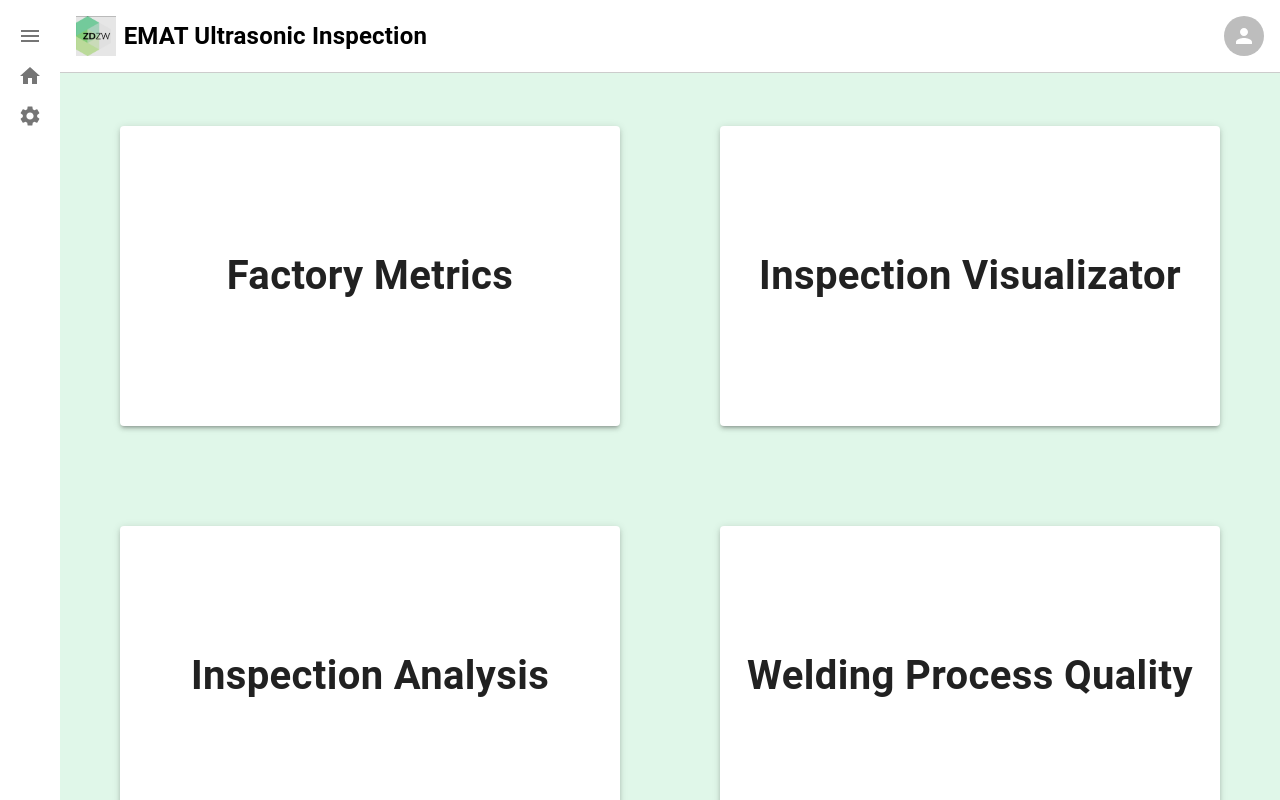
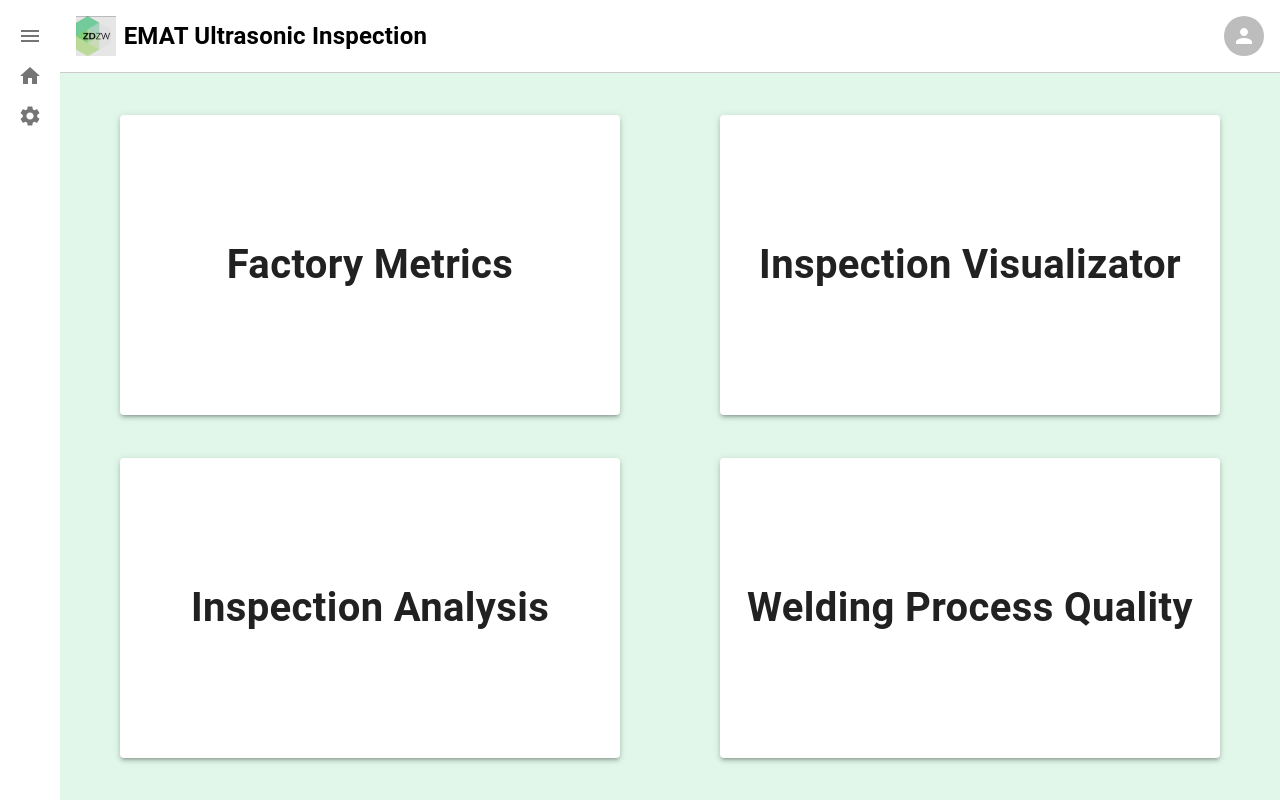
Before and after one commit to miguelmolero/zdzw_client, a React (Vite) app: page /entry-menu in a window 1280 px wide. Built offline with nearby package versions, Linux system fonts and the light colour scheme.

Commit message:
Adjust entry menu centering

```diff
--- a/src/pages/styles/EntryMenuStyles.ts
+++ b/src/pages/styles/EntryMenuStyles.ts
@@ -6,6 +6,8 @@ export const RootEntryContainer = styled(Box)({
     overflow: 'hidden', // Evitar scrollbar
 });
 export const EntryMainContentContainer = styled(Box)({
+    display: 'flex',
+    flexDirection: 'column',
     flexGrow: 1,
     backgroundColor: '#e0f7e9', // Fondo verde suave detrás de las cajas
 });
@@ -14,12 +16,12 @@ export const EntryBodyContainer = styled(Box)({
     justifyContent: 'center',
     alignItems: 'center',
     height: '100%',
-    padding: 3,
 });
 export const EntryGridContainer = styled(Box)({
     display: 'flex',
     flexDirection: 'column',
-    gap: 100, // Mayor separación vertical entre filas
+    height: '100%',
+    justifyContent: 'space-evenly',
 });
 export const RowGridContainer = styled(Box)({
     display: 'flex',
```
